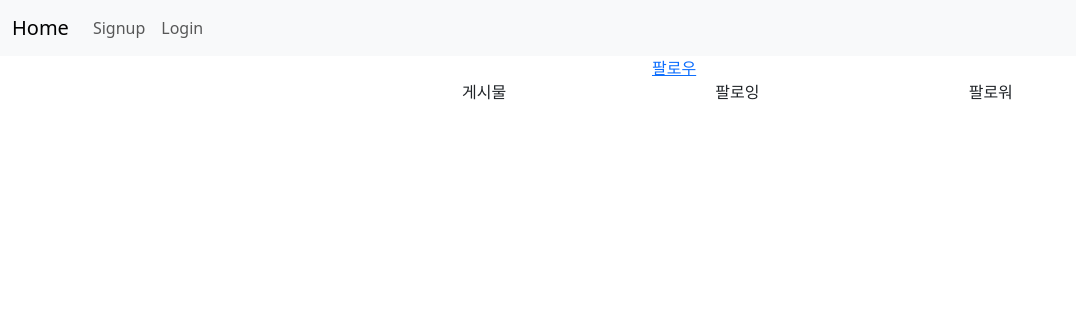
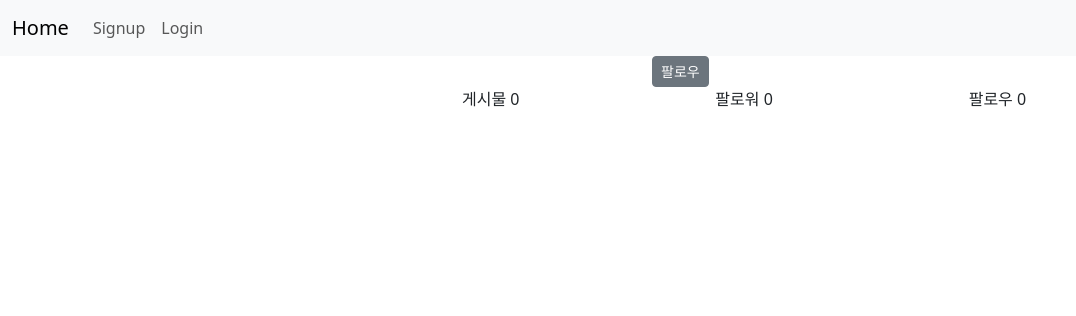
Before and after one commit to epode4/insta, a Django app: template accounts/templates/accounts/profile.html in a window 1280 px wide. Shown: the top 316 px of the page, without its empty margins (0-1076 px from the left). Run offline with Django 4.2, Linux system fonts and the light colour scheme; the template is opened without the code that fills it, so the values that code supplies are empty; some libraries are stand-ins or nearby versions.

Commit message:
follow 기능

```diff
--- a/accounts/models.py
+++ b/accounts/models.py
@@ -11,3 +11,7 @@ class User(AbstractUser):
         upload_to='profile/'
     )
     # post_set =
+    # like_posts =
+
+    followings = models.ManyToManyField('self', related_name='followers', symmetrical=False)
+    # followers =
--- a/accounts/templates/accounts/profile.html
+++ b/accounts/templates/accounts/profile.html
@@ -9,12 +9,21 @@
     <div class="col-8">
         <div class="row">
             <div class="col-3">{{user_info.username}}</div>
-            <div class="col-4"><a href="">팔로우</a></div>
+            <!-- user : 로그인한 사람 / user_info : profile 계정 유저 -->
+            {% if user != user_info %}
+                <div class="col-4">
+                    {% if user in user_info.followers.all %}
+                        <a href="{% url 'accounts:follow' username=user_info.username %}" class="btn btn-primary btn-sm">팔로잉</a>
+                    {% else %}
+                        <a href="{% url 'accounts:follow' username=user_info.username %}" class="btn btn-secondary btn-sm">팔로우</a>
+                    {% endif %}
+                </div>
+            {% endif %}
         </div>
         <div class="row">
-            <div class="col">게시물</div>
-            <div class="col">팔로잉</div>
-            <div class="col">팔로워</div>
+            <div class="col">게시물 {{user_info.post_set.all|length}}</div>
+            <div class="col">팔로워 {{user_info.followers.all|length}}</div>
+            <div class="col">팔로우 {{user_info.followings.all|length}}</div>
         </div>
     </div>
 </div>
--- a/accounts/urls.py
+++ b/accounts/urls.py
@@ -7,4 +7,5 @@ urlpatterns = [
     path('signup/',views.signup, name='signup'),
     path('login/', views.login, name='login'),
     path('<str:username>/',views.profile, name='profile'),
+    path('<str:username>/follow/',views.follow, name='follow'),
 ]
--- a/posts/forms.py
+++ b/posts/forms.py
@@ -5,7 +5,7 @@ class PostForm(forms.ModelForm):
     class Meta:
         model = Post
         # fields = '__all__'
-        exclude = ('user',)
+        exclude = ('user','like_users',)
 
 class CommentForm(forms.ModelForm):
     class Meta:
```
Also changed, not shown: accounts/views.py (+21 -1 lines), accounts/migrations/0002_user_followings.py (added).
